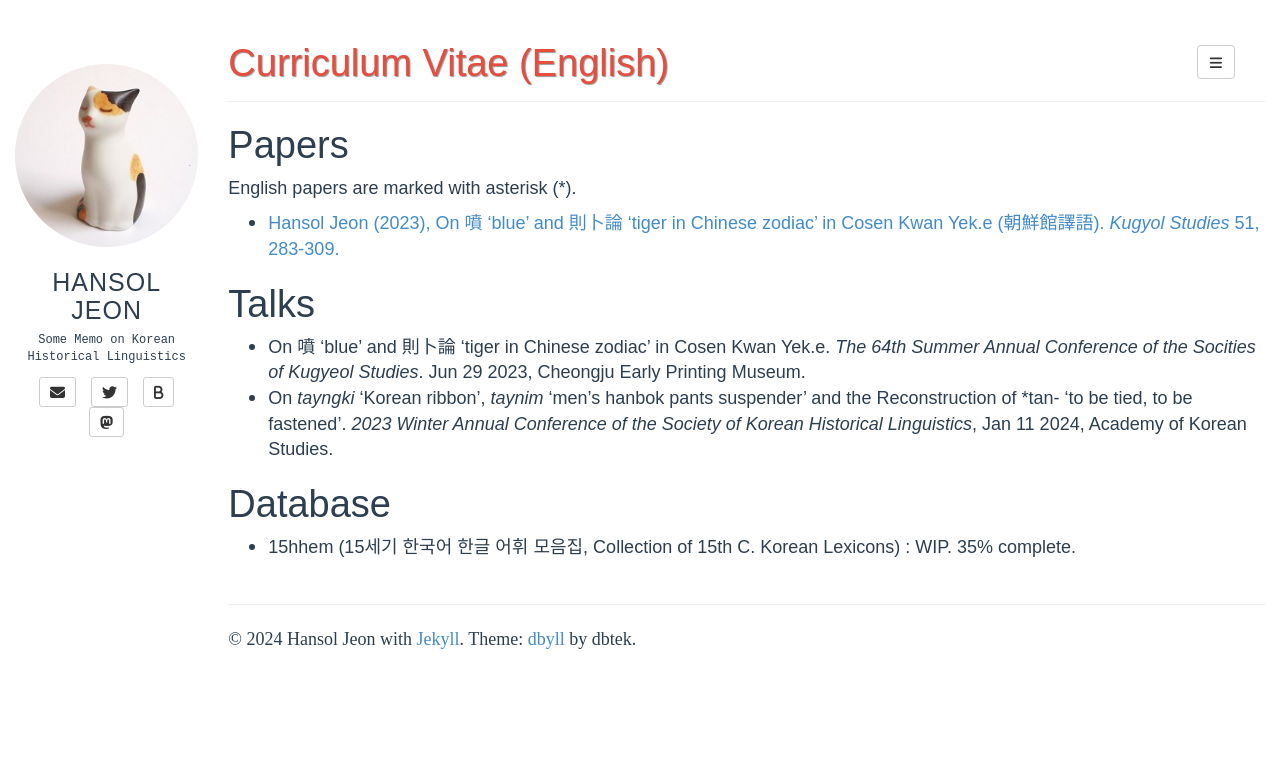
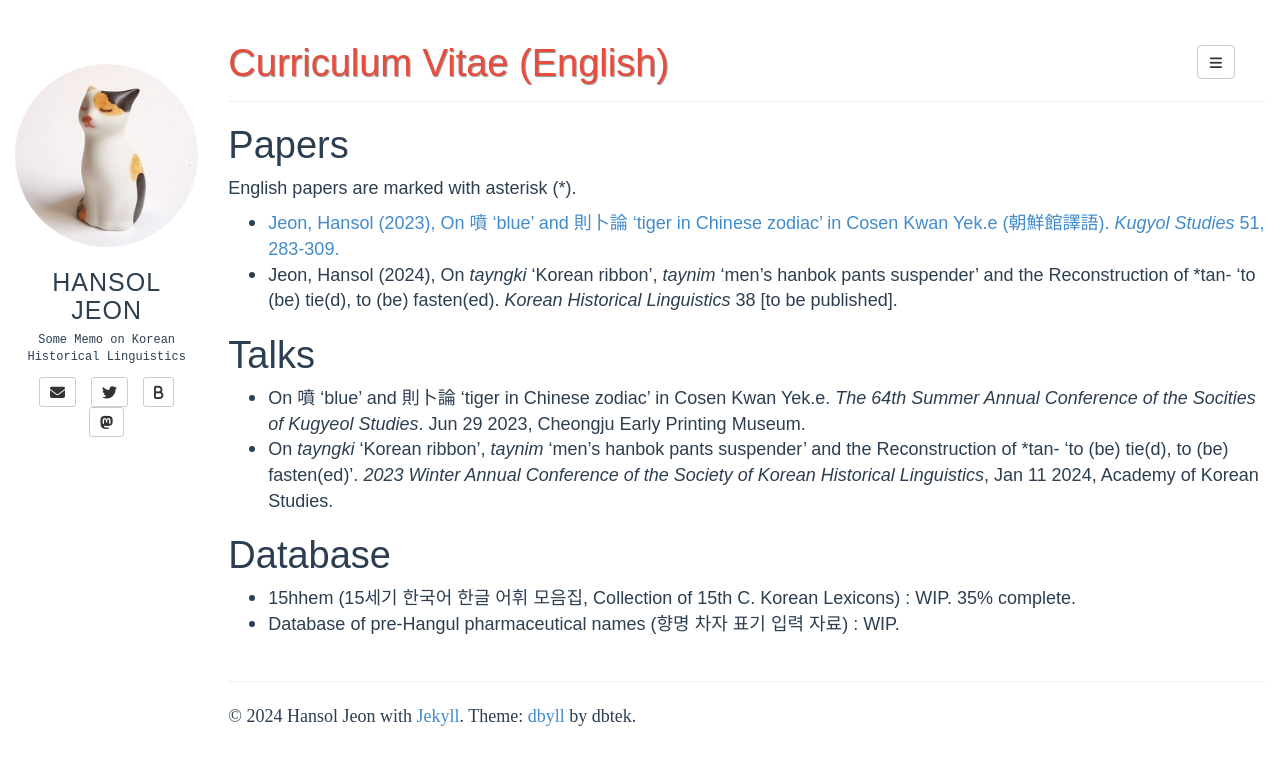
Before and after one commit to hansoljeon95/hansoljeon95.github.io, a Jekyll site: the page built from cv_eng.md, in a window 1280 px wide. Shown: the top 765 px of the page. Built offline with Jekyll 4.4.1, drawn with Linux system fonts in a browser that asks for light colours; some web fonts are replaced.

Commit message:
update cv

```diff
--- a/cv_eng.md
+++ b/cv_eng.md
@@ -6,11 +6,13 @@ fullview: true
 ---
 # Papers
 English papers are marked with asterisk (\*).
-- [Hansol Jeon (2023), On 噴 ‘blue’ and 則卜論 ‘tiger in Chinese zodiac’ in Cosen Kwan Yek.e (朝鮮館譯語). *Kugyol Studies* 51, 283-309.](http://journal.kstudy.com/service-journal/view.asp?code=YqldZWtoSqVtJTNEM9EkMCUmN/B%20Z%20xLJTNEVHJpZSUmNbNj2bRU4XB/JTNEMCUmNal71a3U4XB/JTNESoxS&clientKey=2100&curPage=1&pageScale=10&searchType=1&totCate=&totText=&pubKey=10007&pubYear=2023&pubVN=51@0&detailKEYN=4039242)
+- [Jeon, Hansol (2023), On 噴 ‘blue’ and 則卜論 ‘tiger in Chinese zodiac’ in Cosen Kwan Yek.e (朝鮮館譯語). *Kugyol Studies* 51, 283-309.](http://journal.kstudy.com/service-journal/view.asp?code=Y2xpZW50S2V5JTNEMjEwMCUyNlBkZk9LJTNEVHJ1ZSUyNnNvcnRUeXBlJTNEMCUyNmxhbmdUeXBlJTNES09SJTI2ZGVmYXVsdFB1YmtleSUzRA==&clientKey=2100&curPage=1&pageScale=10&searchType=1&totCate=&totText=&pubKey=10007&pubYear=2023&pubVN=51@0&detailKEYN=4039242)
+- Jeon, Hansol (2024), On *tayngki* ‘Korean ribbon’, *taynim* ‘men's hanbok pants suspender’ and the Reconstruction of \*tan- 'to (be) tie(d), to (be) fasten(ed). *Korean Historical Linguistics* 38 [to be published].
 
 # Talks
 - On 噴 ‘blue’ and 則卜論 ‘tiger in Chinese zodiac’ in Cosen Kwan Yek.e. *The 64th Summer Annual Conference of the Socities of Kugyeol Studies*. Jun 29 2023, Cheongju Early Printing Museum.
-- On *tayngki* ‘Korean ribbon’, *taynim* ‘men's hanbok pants suspender’ and the Reconstruction of \*tan- 'to be tied, to be fastened'. *2023 Winter Annual Conference of the Society of Korean Historical Linguistics*, Jan 11 2024, Academy of Korean Studies.
+- On *tayngki* ‘Korean ribbon’, *taynim* ‘men's hanbok pants suspender’ and the Reconstruction of \*tan- 'to (be) tie(d), to (be) fasten(ed)'. *2023 Winter Annual Conference of the Society of Korean Historical Linguistics*, Jan 11 2024, Academy of Korean Studies.
 
 # Database
 - 15hhem (15세기 한국어 한글 어휘 모음집, Collection of 15th C. Korean Lexicons) : WIP. 35% complete.
+- Database of pre-Hangul pharmaceutical names (향명 차자 표기 입력 자료) : WIP.
```
Also changed, not shown: cv_kor.md (+3 -1 lines).
